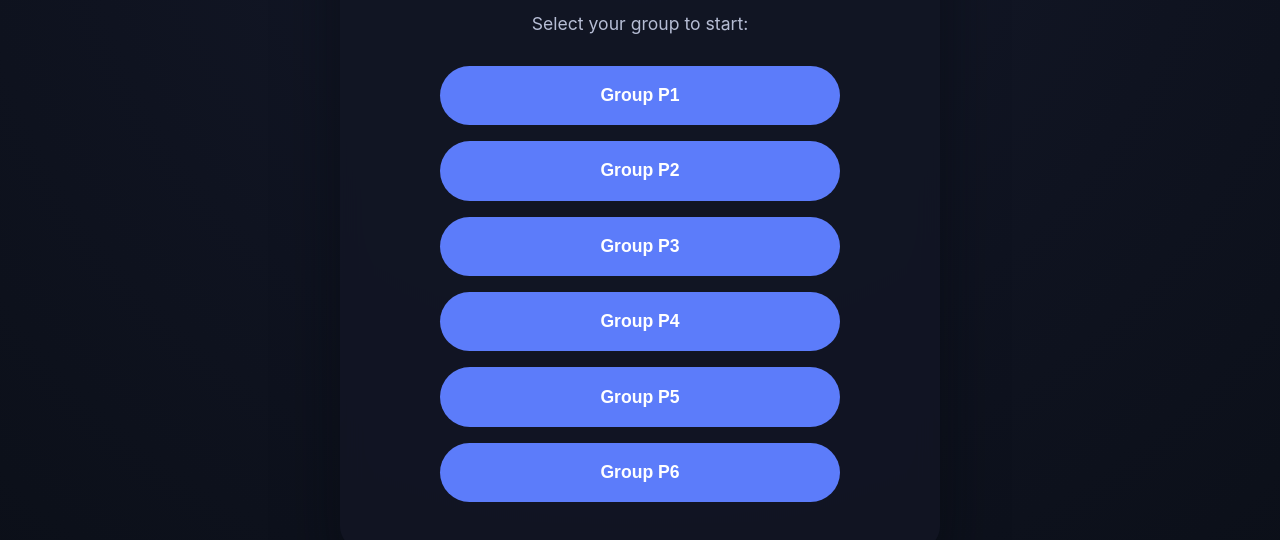
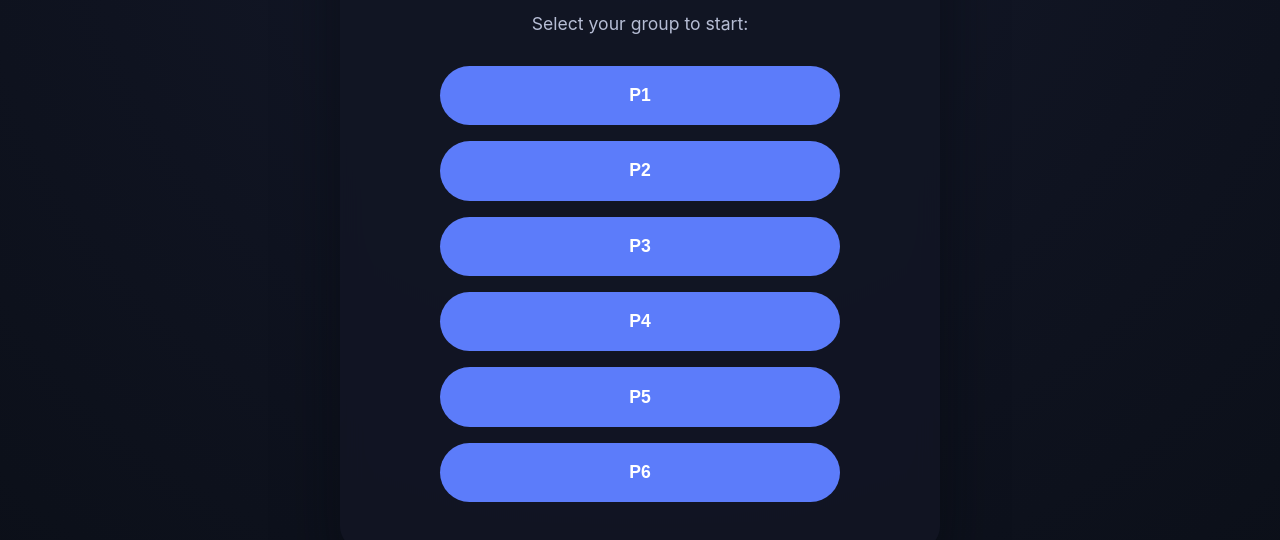
Before and after one commit to JeffOfTheSixPaths/Register-Game, a plain HTML site: page index.html in a window 1280 px wide. Shown: the part 180-720 px from the top of the page. Drawn offline with Linux system fonts and the light colour scheme.

Commit message:
Got rid of groups

```diff
--- a/index.html
+++ b/index.html
@@ -16,12 +16,12 @@
     <h1>Register Game</h1>
     <p>Select your group to start:</p>
     <div class="group-buttons">
-      <button type="button" class="group-btn" data-group="p1">Group P1</button>
-      <button type="button" class="group-btn" data-group="p2">Group P2</button>
-      <button type="button" class="group-btn" data-group="p3">Group P3</button>
-      <button type="button" class="group-btn" data-group="p4">Group P4</button>
-      <button type="button" class="group-btn" data-group="p5">Group P5</button>
-      <button type="button" class="group-btn" data-group="p6">Group P6</button>
+      <button type="button" class="group-btn" data-group="p1">P1</button>
+      <button type="button" class="group-btn" data-group="p2"> P2</button>
+      <button type="button" class="group-btn" data-group="p3"> P3</button>
+      <button type="button" class="group-btn" data-group="p4"> P4</button>
+      <button type="button" class="group-btn" data-group="p5"> P5</button>
+      <button type="button" class="group-btn" data-group="p6"> P6</button>
     </div>
   </section>
 
```
